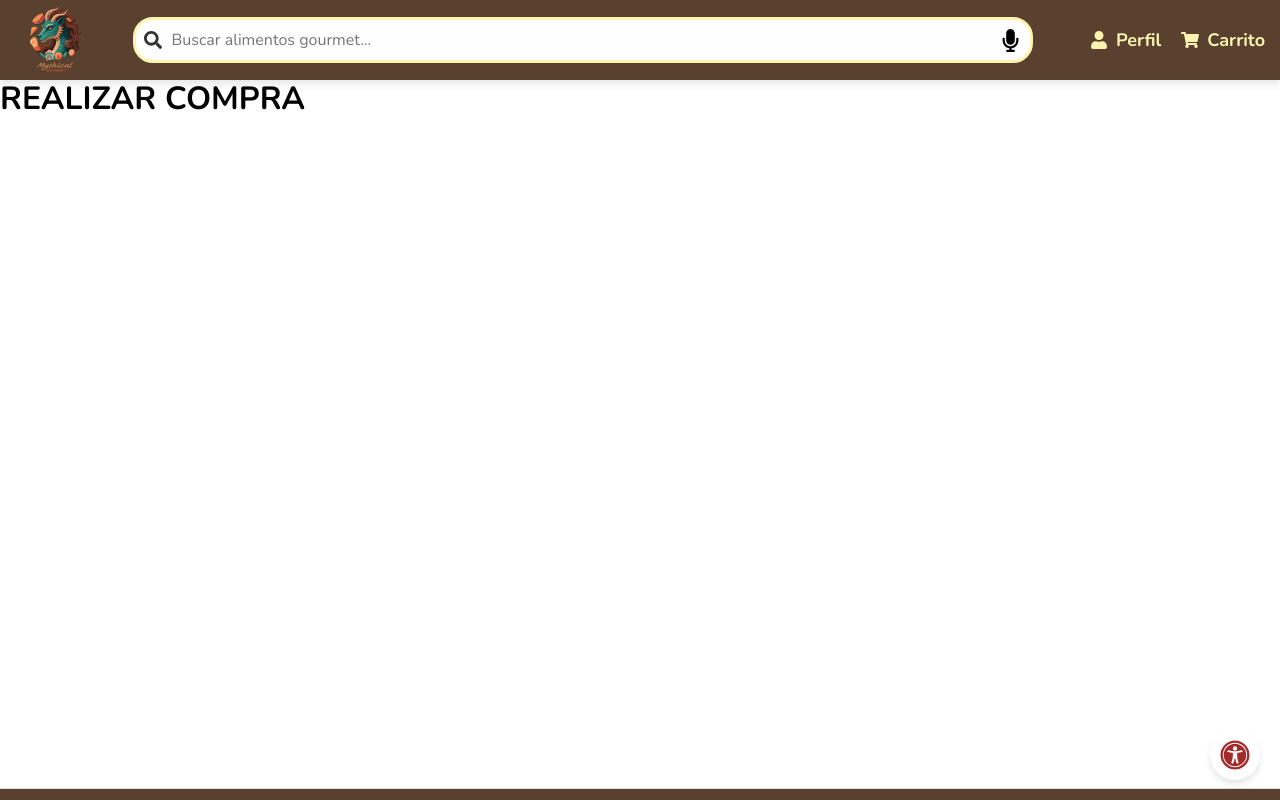
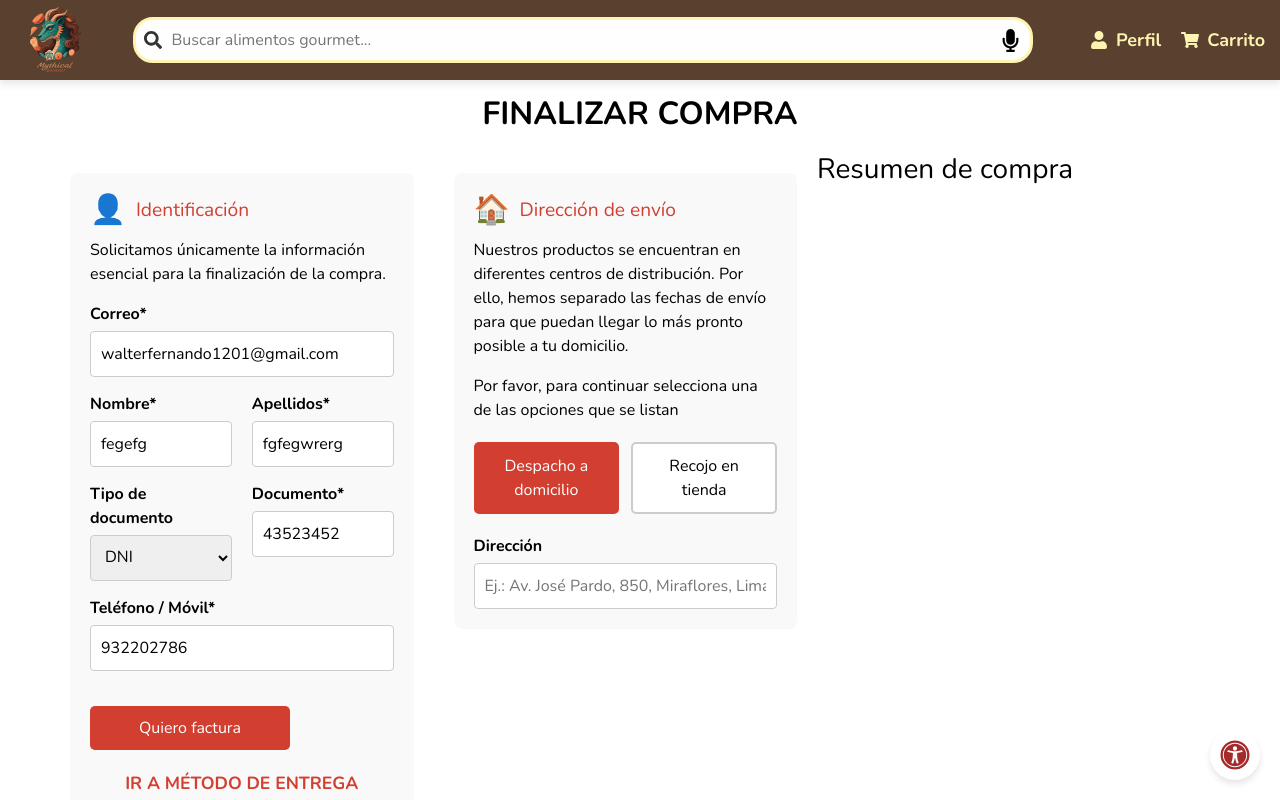
Before and after one commit to walterEon/mythical-creatures2, a React (Create React App) app: page /compra in a window 1280 px wide. Built offline with nearby package versions, Linux system fonts and the light colour scheme.

Commit message:
finalizar compra

```diff
--- a/src/components/Navbar/Navbar.js
+++ b/src/components/Navbar/Navbar.js
@@ -219,6 +219,11 @@ function Navbar() {
     setIsSuccessPopupOpen(false); // Cierra el popup de éxito
   };
 
+  const goComprar = () => {
+    setIsCartOpen(false);
+    navigate('/compra');
+  }
+
   const addToCart = (product) => {
     let cart = JSON.parse(localStorage.getItem('cart')) || [];
     const productInCart = cart.find(item => item.id === product.id);
@@ -382,7 +387,7 @@ function Navbar() {
                 <p>Costo de entrega: GRATIS</p>
                 <h4>Total: S/ {cartItems.reduce((total, item) => total + item.price * item.quantity, 0)}</h4>
                 <button className="view-cart-btn" onClick={goCarrito}>VER CARRITO</button>
-                <button className="view-cart-btn" onClick={goCarrito}>COMPRAR AHORA</button>
+                <button className="view-cart-btn" onClick={goComprar}>COMPRAR AHORA</button>
               </div>
             )}
 
--- a/src/pages/Compra/Compra.css
+++ b/src/pages/Compra/Compra.css
@@ -0,0 +1,192 @@
+.compra-page h1{
+    text-align: center;
+    margin-top: 15px;
+
+  }
+
+.cuerpo-compra{
+    display: flex;
+    justify-content: center;
+    margin-left: 50px;
+    margin-right: 50px;
+}
+
+.pasos-compra{
+    width: 65%;
+}
+
+.pasos-superior{
+    display: flex;
+    justify-content: center;
+}
+
+.paso-id{
+    margin-left: 20px;
+    margin-right: 20px;
+    width: 50%;
+}
+
+.paso-dir{
+    margin-left: 20px;
+    margin-right: 20px;
+    width: 50%;
+}
+
+.pasos-inferior{
+    display: flex;
+    justify-content: center;
+}
+
+.resumen-compra{
+    width: 35%;
+}
+
+.form-identificacion {
+    background-color: #f9f9f9;
+    padding: 20px;
+    border-radius: 8px;
+    margin-top: 20px;
+}
+
+.form-title {
+    display: flex;
+    align-items: center;
+    font-size: 1.2em;
+    color: #d23f31;
+    margin-bottom: 10px;
+}
+
+.form-title .icon {
+    font-size: 1.5em;
+    margin-right: 10px;
+}
+
+.identificacion-form {
+    display: flex;
+    flex-direction: column;
+}
+
+.form-group {
+    margin-bottom: 15px;
+}
+
+.form-group label {
+    display: block;
+    font-weight: bold;
+    margin-bottom: 5px;
+}
+
+.form-group input,
+.form-group select {
+    width: 100%;
+    padding: 10px;
+    border: 1px solid #ccc;
+    border-radius: 4px;
+    font-size: 1em;
+}
+
+.form-row {
+    display: flex;
+    gap: 20px;
+}
+
+.form-row .form-group {
+    flex: 1;
+}
+
+.factura-btn {
+    background-color: #d23f31;
+    color: white;
+    padding: 10px 20px;
+    border: none;
+    border-radius: 5px;
+    font-size: 1em;
+    cursor: pointer;
+    margin-top: 20px;
+    width: 100%;
+    max-width: 200px;
+}
+
+.factura-btn:hover {
+    background-color: #b9362b;
+}
+
+.metodo-entrega-link {
+    color: #d23f31;
+    text-align: center;
+    display: block;
+    margin-top: 20px;
+    font-weight: bold;
+    font-size: 1.1em;
+    text-decoration: none;
+}
+
+.metodo-entrega-link:hover {
+    text-decoration: underline;
+}
+
+.form-entrega {
+    background-color: #f9f9f9;
+    padding: 20px;
+    border-radius: 8px;
+    margin-top: 20px;
+}
+
+.form-title {
+    display: flex;
+    align-items: center;
+    font-size: 1.2em;
+    color: #d23f31;
+    margin-bottom: 10px;
+}
+
+.form-title .icon {
+    font-size: 1.5em;
+    margin-right: 10px;
+}
+
+.opciones-entrega {
+    display: flex;
+    justify-content: space-between;
+    margin-top: 20px;
+    margin-bottom: 20px;
+}
+
+.entrega-btn {
+    background-color: #fff;
+    border: 2px solid #ccc;
+    padding: 10px 20px;
+    font-size: 1em;
+    cursor: pointer;
+    width: 48%;
+    border-radius: 5px;
+    text-align: center;
+}
+
+.entrega-btn.active {
+    background-color: #d23f31;
+    color: white;
+    border-color: #d23f31;
+}
+
+.entrega-btn:hover {
+    border-color: #b9362b;
+}
+
+.direccion {
+    margin-top: 20px;
+}
+
+.direccion label {
+    font-weight: bold;
+    margin-bottom: 5px;
+    display: block;
+}
+
+.direccion input {
+    width: 100%;
+    padding: 10px;
+    border: 1px solid #ccc;
+    border-radius: 4px;
+    font-size: 1em;
+}
--- a/src/pages/Compra/Compra.js
+++ b/src/pages/Compra/Compra.js
@@ -1,11 +1,123 @@
 import './Compra.css';
+import { useState } from 'react';
 
 function Compra() {
 
+    const [entrega, setEntrega] = useState('domicilio');
+
     return(
         <div className='compra-page'>
+            <header>
+            <h1>FINALIZAR COMPRA</h1>
+            </header>
+            <div className='cuerpo-compra'>
 
-            <h1>REALIZAR COMPRA</h1>
+                <div className='pasos-compra'>
+                    <div className='pasos-superior'>
+                        <div className='paso-id'>
+
+                            <div className='form-identificacion'>
+            <h3 className='form-title'>
+                <span className='icon'>👤</span> Identificación
+            </h3>
+            <p>Solicitamos únicamente la información esencial para la finalización de la compra.</p>
+
+            <form className='identificacion-form'>
+                <div className='form-group'>
+                    <label htmlFor='email'>Correo*</label>
+                    <input type='email' id='email' name='email' defaultValue='walterfernando1201@gmail.com' />
+                </div>
+
+                <div className='form-row'>
+                    <div className='form-group'>
+                        <label htmlFor='nombre'>Nombre*</label>
+                        <input type='text' id='nombre' name='nombre' defaultValue='fegefg' />
+                    </div>
+                    <div className='form-group'>
+                        <label htmlFor='apellidos'>Apellidos*</label>
+                        <input type='text' id='apellidos' name='apellidos' defaultValue='fgfegwrerg' />
+                    </div>
+                </div>
+
+                <div className='form-row'>
+                    <div className='form-group'>
+                        <label htmlFor='tipo-doc'>Tipo de documento</label>
+                        <select id='tipo-doc' name='tipo-doc'>
+                            <option value='DNI'>DNI</option>
+                            <option value='Pasaporte'>Pasaporte</option>
+                        </select>
+                    </div>
+                    <div className='form-group'>
+                        <label htmlFor='documento'>Documento*</label>
+                        <input type='text' id='documento' name='documento' defaultValue='43523452' />
+                    </div>
+                </div>
+
+                <div className='form-group'>
+                    <label htmlFor='telefono'>Teléfono / Móvil*</label>
+                    <input type='text' id='telefono' name='telefono' defaultValue='932202786' />
+                </div>
+
+                <button className='factura-btn'>Quiero factura</button>
+
+                <a href='#' className='metodo-entrega-link'>IR A MÉTODO DE ENTREGA</a>
+            </form>
+        </div>
+                        </div>
+
+                        <div className='paso-dir'>
+
+                            <div className='form-entrega'>
+            <h3 className='form-title'>
+                <span className='icon'>🏠</span> Dirección de envío
+            </h3>
+            <p>
+                Nuestros productos se encuentran en diferentes centros de distribución. Por ello, hemos separado las fechas de envío para que puedan llegar lo más pronto posible a tu domicilio.
+            </p>
+            <p>Por favor, para continuar selecciona una de las opciones que se listan</p>
+
+            <div className='opciones-entrega'>
+                <button
+                    className={`entrega-btn ${entrega === 'domicilio' ? 'active' : ''}`}
+                    onClick={() => setEntrega('domicilio')}
+                >
+                    Despacho a domicilio
+                </button>
+                <button
+                    className={`entrega-btn ${entrega === 'tienda' ? 'active' : ''}`}
+                    onClick={() => setEntrega('tienda')}
+                >
+                    Recojo en tienda
+                </button>
+            </div>
+
+            {entrega === 'domicilio' && (
+                <div className='direccion'>
+                    <label htmlFor='direccion'>Dirección</label>
+                    <input
+                        type='text'
+                        id='direccion'
+                        placeholder='Ej.: Av. José Pardo, 850, Miraflores, Lima'
+                    />
+                </div>
+            )}
+        </div>
+                        </div>
+                    </div>
+
+                    <div className='pasos-inferior'>
+                        <div className='paso-dir'>
+                            <h3>Método de pago</h3>
+                        </div>
+                    </div>
+                </div>
+
+                <div className='resumen-compra'>
+                    <h3>Resumen de compra</h3>
+                </div>
+
+            </div>
+
 
 
         </div>
```
